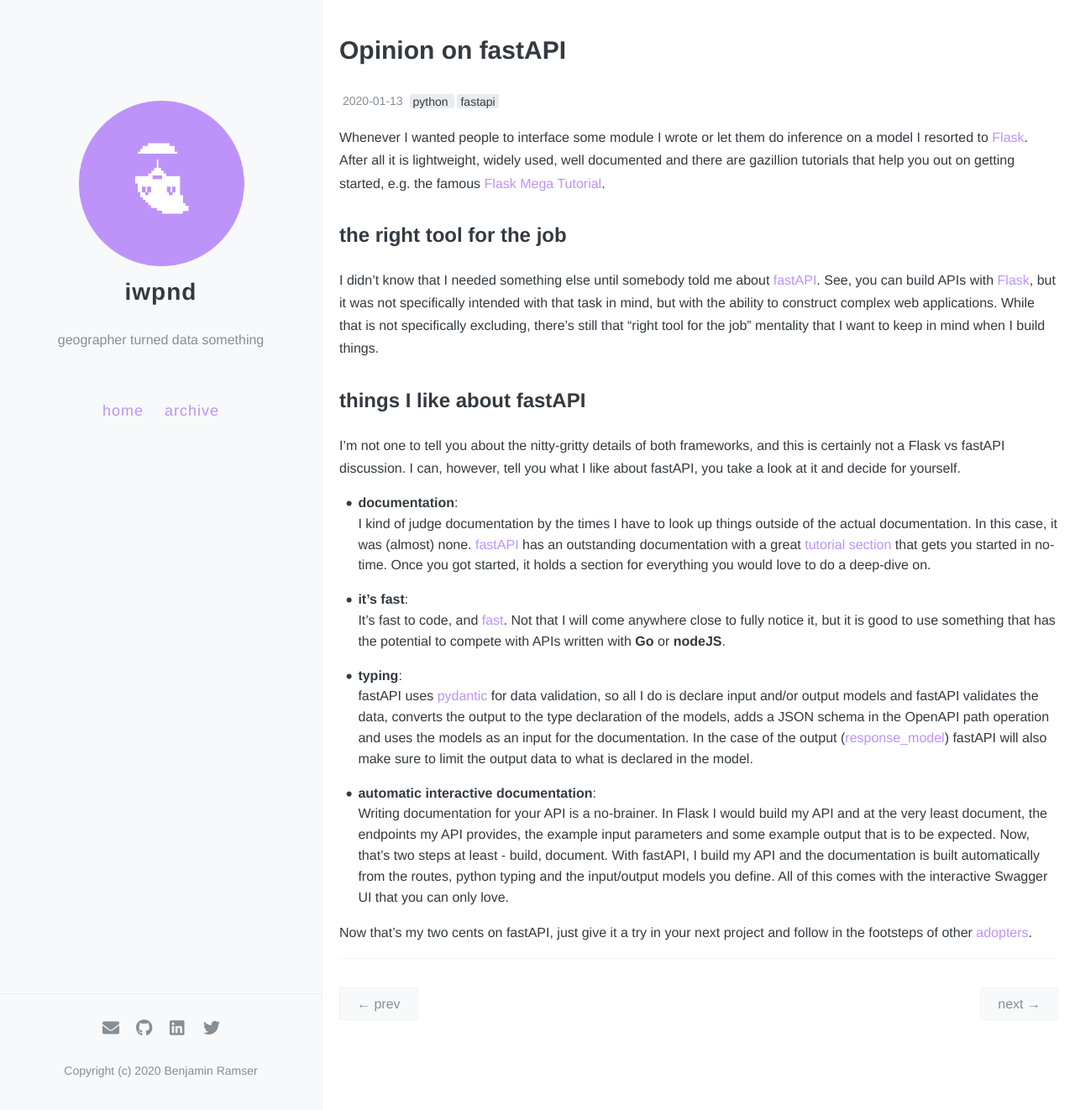
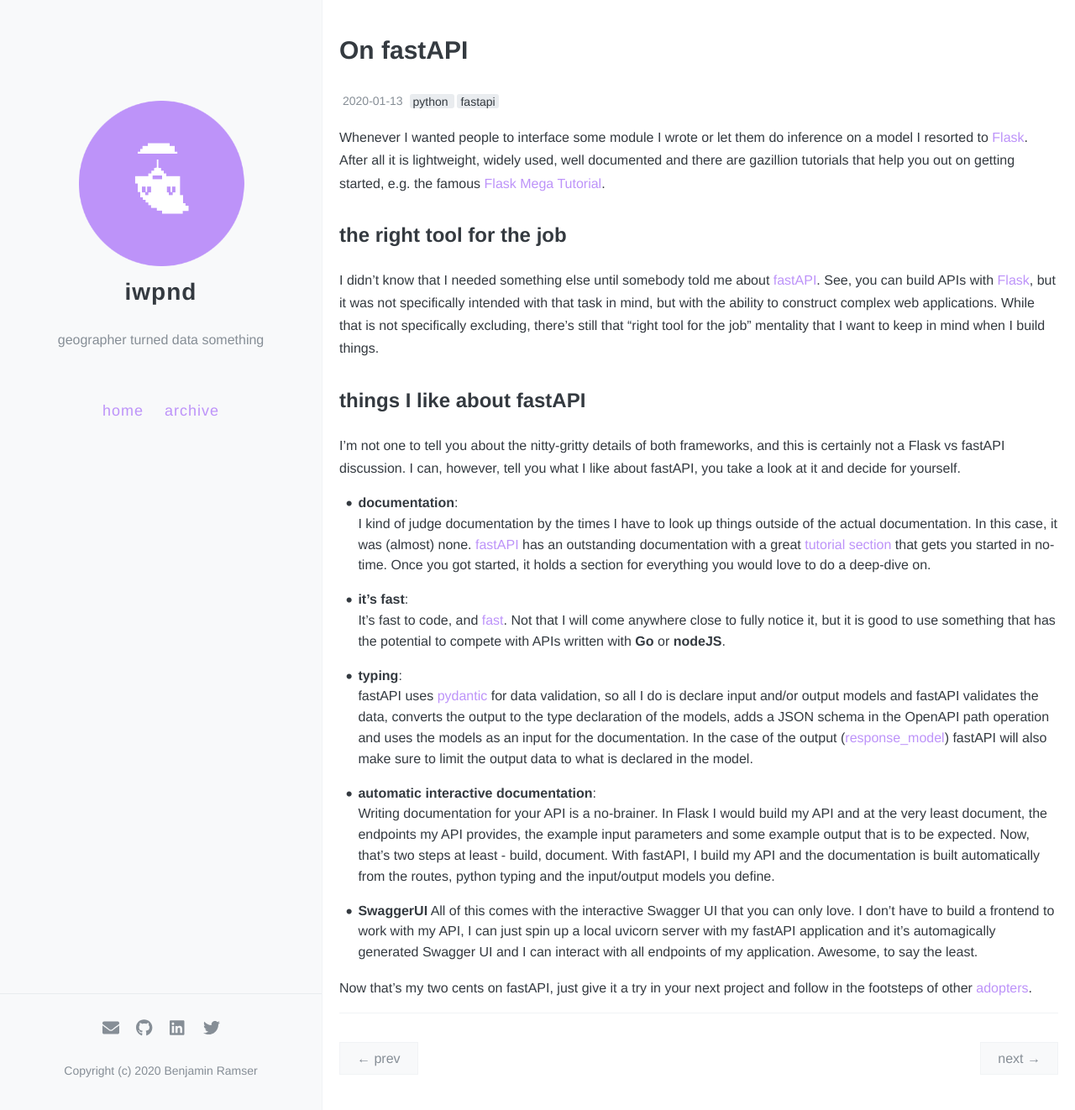
Before and after one commit to iwpnd/iwpnd.github.io, a Jekyll site: the page built from _posts/2020-01-13-opinion-on-fastapi.markdown, in a window 1280 px wide and 1323 px high. Shown: the whole window at 84% size. Built offline with Jekyll 4.4.1, drawn with Linux system fonts in a browser that asks for light colours; comment, search, counter and statistics services are not loaded.

Commit message:
[update] opinion on fastapi

```diff
--- a/_posts/2020-01-13-opinion-on-fastapi.markdown
+++ b/_posts/2020-01-13-opinion-on-fastapi.markdown
@@ -1,6 +1,6 @@
 ---
 layout: post
-title: Opinion on fastAPI
+title: On fastAPI
 tags: [python, fastapi]
 categories: python fastapi
 date:   2020-01-13 13:37:00 +0200
@@ -24,6 +24,9 @@
 
 - **automatic interactive documentation**:
 Writing documentation for your API is a no-brainer. In Flask I would build my API and at the very least document, the endpoints my API provides, the example input parameters and some example output that is to be expected. Now, that's two steps at least - build, document.
-With fastAPI, I build my API and the documentation is built automatically from the routes, python typing and the input/output models you define. All of this comes with the interactive Swagger UI that you can only love.
+With fastAPI, I build my API and the documentation is built automatically from the routes, python typing and the input/output models you define.
+
+- **SwaggerUI**
+All of this comes with the interactive Swagger UI that you can only love. I don't have to build a frontend to work with my API, I can just spin up a local uvicorn server with my fastAPI application and it's automagically generated Swagger UI and I can interact with all endpoints of my application. Awesome, to say the least.
 
 Now that's my two cents on fastAPI, just give it a try in your next project and follow in the footsteps of other [adopters](https://fastapi.tiangolo.com/#opinions).
```
